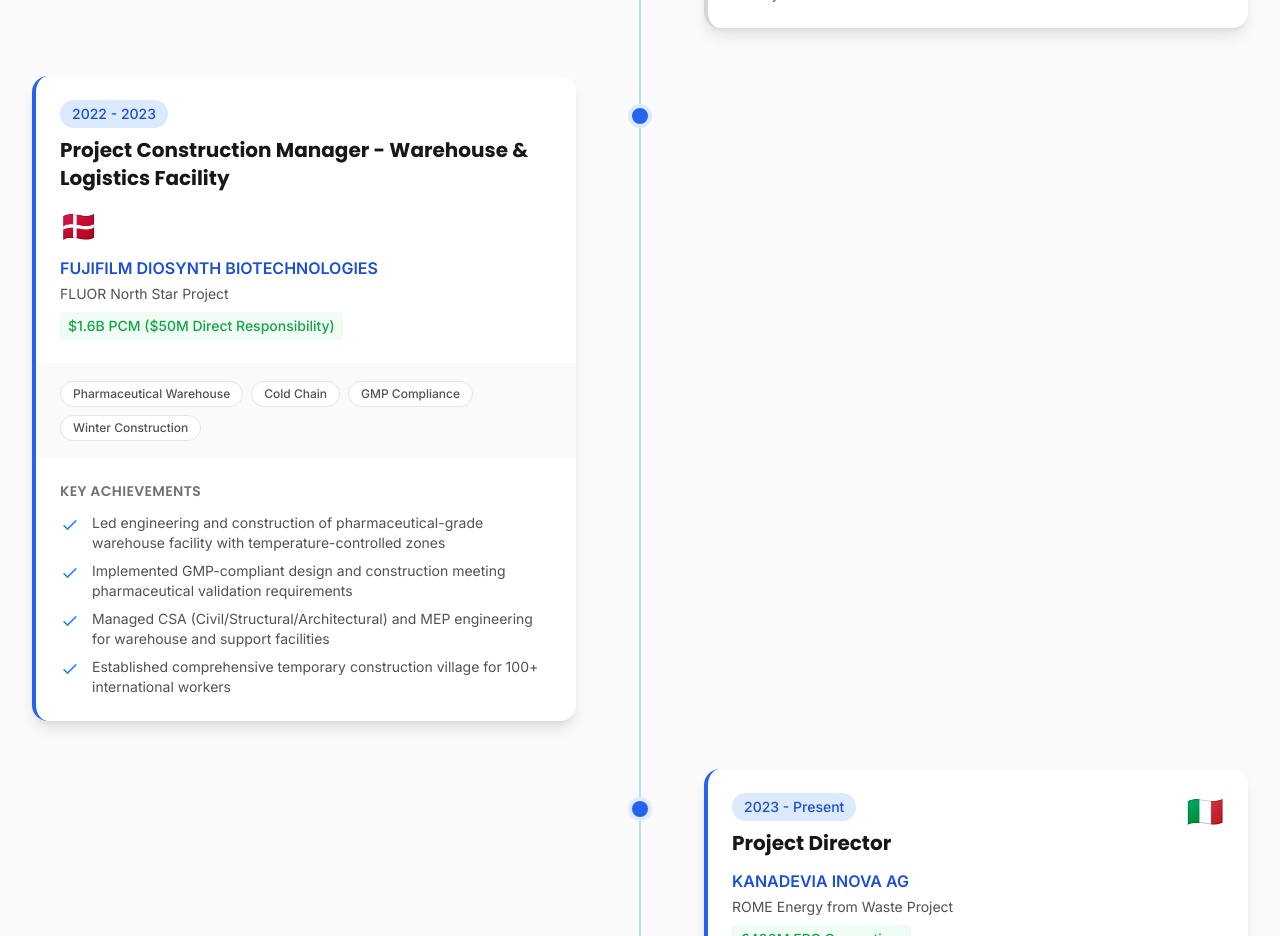
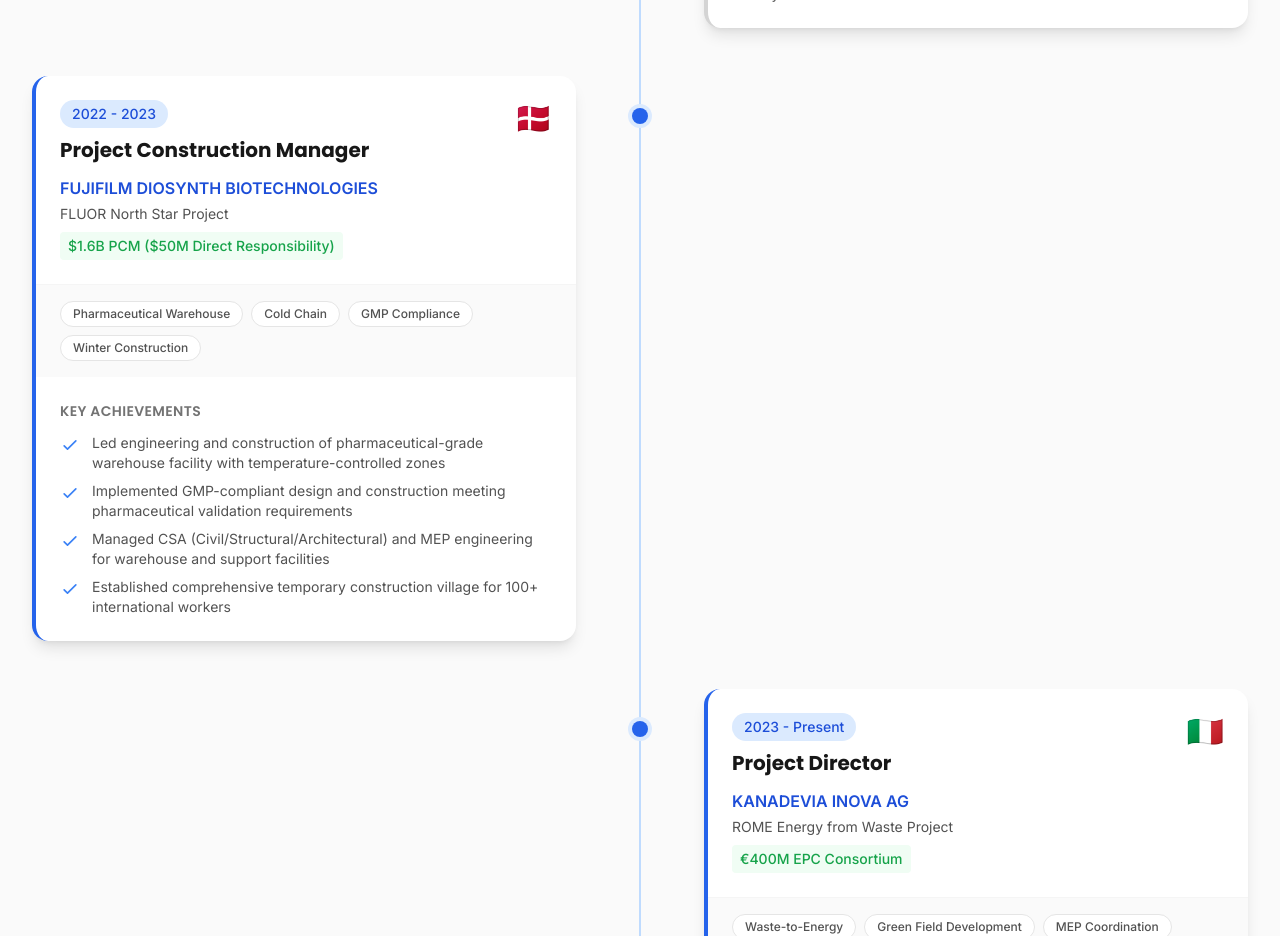
Before and after one commit to drogoXX/CV_Landing_Page, a Next.js app: page /CV_Landing_Page/ in a window 1280 px wide. Shown: the part 4140-5076 px from the top of the page. Built offline with nearby package versions, Linux system fonts and the light colour scheme.

Commit message:
Update cv-data.ts

```diff
--- a/data/cv-data.ts
+++ b/data/cv-data.ts
@@ -173,7 +173,7 @@
     },
     {
       id: 5,
-      title: "Project Construction Manager - Warehouse & Logistics Facility",
+      title: "Project Construction Manager",
       company: "FUJIFILM DIOSYNTH BIOTECHNOLOGIES",
       project: "FLUOR North Star Project",
       projectValue: "$1.6B PCM ($50M Direct Responsibility)",
```
